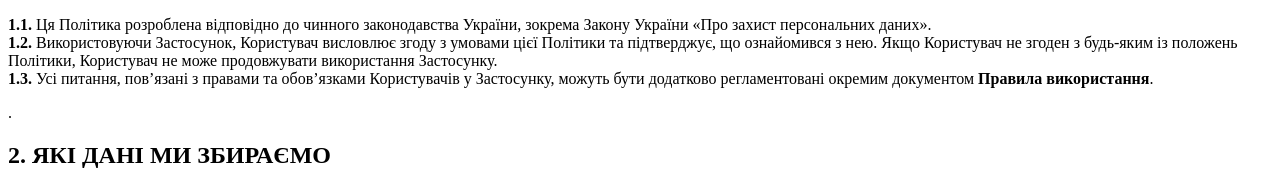
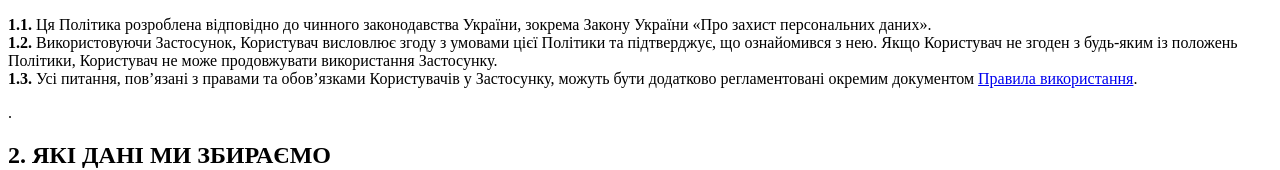
Before and after one commit to BetterPlaceUA/vitalya-sho-ce-privacy-policy, a plain HTML site: page index.html in a window 1280 px wide. Shown: the part 201-371 px from the top of the page. Drawn offline with Linux system fonts and the light colour scheme.

Commit message:
Update index.html

```diff
--- a/index.html
+++ b/index.html
@@ -24,7 +24,7 @@
         та підтверджує, що ознайомився з нею. Якщо Користувач не згоден з будь-яким із положень Політики,
         Користувач не може продовжувати використання Застосунку.<br>
         <strong>1.3.</strong> Усі питання, пов’язані з правами та обов’язками Користувачів у Застосунку,
-        можуть бути додатково регламентовані окремим документом <strong>Правила використання</strong>.</p>.
+        можуть бути додатково регламентовані окремим документом <a href="https://betterplaceua.github.io/vitalya-sho-ce-terms-and-conditions" target="_blank">Правила використання</a>.</p>.
     </p>
 
     <h2>2. ЯКІ ДАНІ МИ ЗБИРАЄМО</h2>
```
